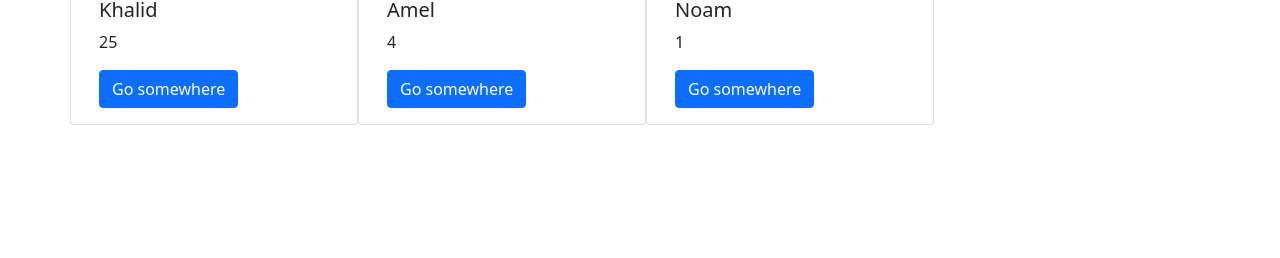
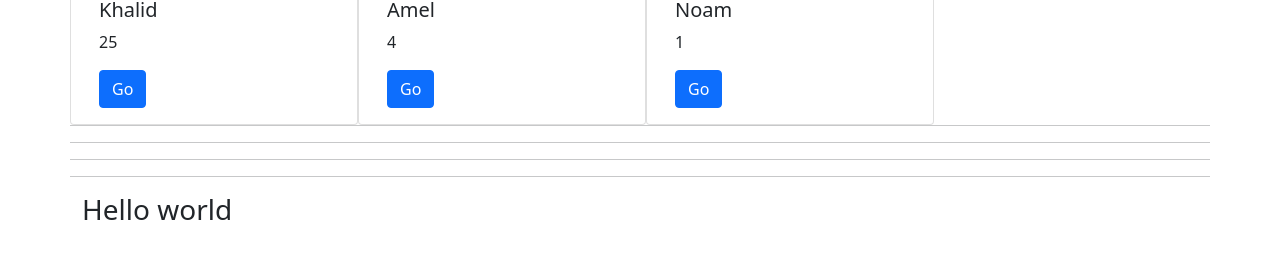
Before and after one commit to eddymandran/reactjs-Lyon, a React (Create React App) app: page /about in a window 1280 px wide. Shown: the part 272-530 px from the top of the page. Built offline with nearby package versions, Linux system fonts and the light colour scheme.

Commit message:
nested route ( routes imbriquées)

```diff
--- a/src/App.jsx
+++ b/src/App.jsx
@@ -5,7 +5,7 @@ import Home from "./components/Home";
 import NotFound from './components/NotFound';
 import NavBar from './components/NavBar';
 import AboutName from './components/AboutName';
-import NotFoundAbout from "./components/NotFoundAbout";
+import NotFoundAbout from './components/NotFoundAbout';
 
 const App = () => {
     return (
@@ -15,15 +15,17 @@ const App = () => {
                 <div className="row">
                     <Routes>
                         <Route path="/" element={<Home />} />
-                        <Route path="/about" element={<About />} />
-                        <Route path="/about/:name" element={<AboutName />} />
 
-                        {/* pour avoir une 404 sur une URL precise */}
-                        <Route path="/about/:name/*" element={<NotFoundAbout />} />
+                        <Route path="/about" element={<About />}>
+                            <Route index element={<Home />} />
+                            <Route path="/about/:name" element={<AboutName />} />
+                            <Route path="/about/:name/toto" element={<NotFound />} />
+                        </Route>
+
+                        <Route path="/about/*" element={<NotFoundAbout />} />
 
                         <Route path="/contact" element={<Contact />} />
 
-                        {/* pour avoir une 404 sur toutes les autres URL */}
                         <Route path="*" element={<NotFound />} />
                     </Routes>
                 </div>
--- a/src/components/About.jsx
+++ b/src/components/About.jsx
@@ -1,3 +1,5 @@
+import { Link, Outlet } from "react-router-dom";
+
 const About = () => {
     const persons = [
         { name: 'Khalid', age: 25 },
@@ -6,18 +8,27 @@ const About = () => {
     ];
 
     return (
-        persons.map((person, index) => {
+        <>
+            {persons.map((person, index) => {
                 return (
                     <div key={index} className="card" style={{width: "18rem"}}>
                         <img src="..." className="card-img-top" alt="..." />
                         <div className="card-body">
                             <h5 className="card-title">{person.name}</h5>
                             <p className="card-text">{ person.age }</p>
-                        <a href="/#" className="btn btn-primary">Go somewhere</a>
+                            <Link to={'/about/' + person.name} className="btn btn-primary">Go</Link>
                         </div>
                     </div>
                 )
-        })
+            })}
+
+            <hr />
+            <hr />
+            <hr />
+            <hr />
+
+            <Outlet />
+        </>
     )
 }
 
```
Lines whose indentation alone changed are shown as unchanged.
